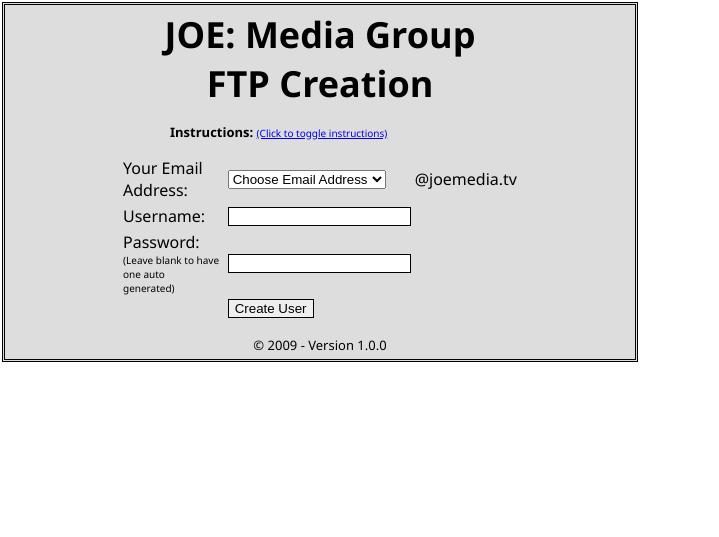
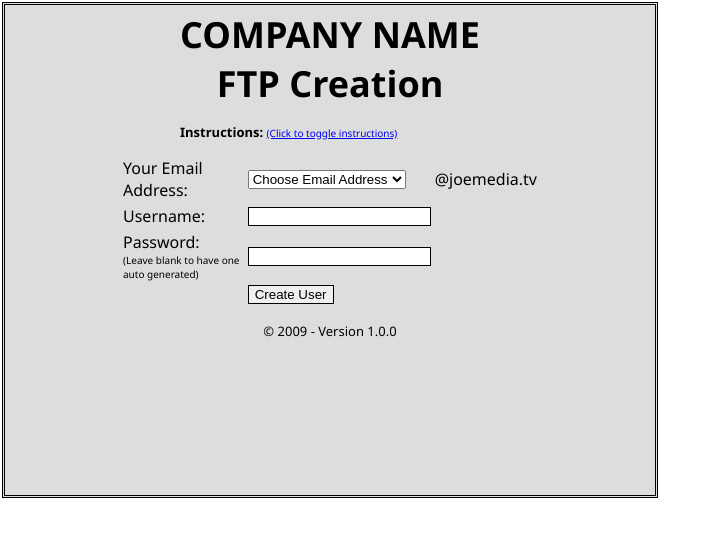
Before and after one commit to Chealion/chealion-old, a PHP site: page /ftp.php in a window 1280 px wide. Shown: the top 537 px of the page, without its empty margins (0-719 px from the left). Run offline with PHP 8.4, Linux system fonts and the light colour scheme.

Commit message:
Rumpus version 1.0 completion: Create FTP 1.0.0, rumpusAddUser.py 1.1.1

```diff
--- a/Custom/Rumpus/ftp.php
+++ b/Custom/Rumpus/ftp.php
@@ -1,16 +1,6 @@
 <?php
 
 /*
-Implementation Notes:
-
-1) Check IP - if not local not an error saying off site creation is disabled.
-2) JavaScript check on username onblur
-3) Design for 640x480 window.
-4) HTML Form
-5) Spit back the output of the command in a special section
-6) Check for $_GET["username"] if it exists in list of users.
-
-
 FTP Creation Page
 (c) 2009 Micheal Jones
 */
@@ -24,7 +14,9 @@
 	$output = "";
 	$return = 0;
 
-	exec("/opt/local/bin/python2.5 /Volumes/MailRAID/websites/jmg/internalapps/rumpusAddUser.py $emailAddress $username $password", &$output, &$return);
+	// **** CHANGE
+	$cmd = "/PATH/TO/python2.5 /PATH/TO/rumpusAddUser.py \"$emailAddress\" \"$username\" \"$password\"";
+	exec($cmd, &$output, &$return);
 }
 
 if(isset($_GET["username"]))
@@ -32,14 +24,15 @@
 else
 	$username = "";
 
-$users = array("howardw", "iand", "mattg", "michealj", "mikes", "missyv", "reception", "support");
+// **** CHANGE
+$users = array("fill", "in", "user", "names", "here");
 
 
 ?>
 
 <html>
 	<head>
-		<title>Joe Media FTP Creation</title>
+		<title>FTP Creation</title>
 		<script type="text/javascript">
 			<!--
 			var validUser = false;
@@ -51,6 +44,8 @@
 			}
 
 			function checkInput() {
+				//In case username still has focus.
+				validateUsername();
 
 				if(validUser && validEmail) {
 					var e = document.getElementById("ftp_creation");
@@ -77,21 +72,23 @@
 			}
 
 			function validateUsername() {
+				var e = document.getElementById("progressIndicator");
+				e.style.display = "block";
 				var username = document.getElementById("username").value;
 
 				if(window.ActiveXObject)
 					k = new ActiveXObject("Microsoft.XMLHTTP");
 
-				k.open("POST", "http://www.joemedia.tv/internalapps/checkUser.php?username=" + username);
+				// **** CHANGE
+				k.open("POST", "http://www.domain.com/path/to/checkUser.php?username=" + username);
 				k.send(null);
-				var e = document.getElementById("progressIndicator");
-				e.style.display = "";
+
 				k.onreadystatechange = function() {
+					if(k.readyState == 4) {
 						var exists = k.responseText;
-					alert(exists);
 						e = document.getElementById("username");
 						var error = document.getElementById("error");
-					if(!exists) {
+						if(exists == "false") {
 							validUser = true;
 							if(e.style.background != "")
 								e.style.background = "";
@@ -101,8 +98,12 @@
 							e.style.background = "#ff0000";
 							error.innerHTML = "Username already exists";
 						}
+						e = document.getElementById("progressIndicator");
+						e.style.display = "none";
 					}
 				}
+			}
+
 
 			function validateEmail() {
 				var email = document.getElementById("email");
@@ -129,6 +130,8 @@
 					background: #ddd;
 					margin: 2px;
 					padding: 5px;
+					width: 640px;
+					min-height: 480px;
 				}
 			#header {
 					font-weight: bold;
@@ -145,7 +148,7 @@
 			#instructions {
 				display: none;
 			}
-			form {  width: 400px;
+			form {  width: 420px;
 					margin: 0 auto;
 					padding: 0;
 			}
@@ -163,8 +166,13 @@
 			#progressIndicator {
 					display: none;
 			}
-			#error {
-				display: none;
+			#infoBox {
+					text-align: center;
+					margin: 5px auto;
+					padding: 5px;
+					border-width: 1px 0px 1px 0;
+					border: solid #000;
+					width: 430px;
 			}
 			#copyright {
 					font-size: small;
@@ -177,7 +185,7 @@
 	<body>
 		<div id="box">
 			<div id="header">
-				JOE: Media Group <br />FTP Creation
+				COMPANY NAME<br />FTP Creation
 			</div>
 			<div id="subheader">
 				<strong>Instructions:</strong> <a href="#" onclick="toggleInstructions();"><span id="instruction" class="small">(Click to toggle instructions)</span></a><br />
@@ -192,8 +200,10 @@
 			</div>
 			<?php
 
-			if(isset($_POST["submission"]))
-				print_r($output);
+			if(isset($_POST["submission"])) {
+				//We will show the details here in version 1.5.0 additionally have the Cocoa app automount the mail mount
+				print "<div id=\"infoBox\">Created! Please check your email for the username and password details</div>";
+			}
 
 			?>
 			<form id="ftp_creation" name="ftp" method="POST" action="">
@@ -221,7 +231,7 @@
 						<td>@joemedia.tv</td>
 					</tr>
 					<tr><td><label>Username:</label></td>
-						<td><input type="text" name="username" id="username" onblur="validateUsername();" /></td><td><img src="indicator.gif" id="progressIndicator" /><span id="error">ERROR TEXT</span></td>
+						<td><input type="text" name="username" id="username" onblur="validateUsername();" /></td><td><img src="indicator.gif" id="progressIndicator" /><span id="error" class="small"></span></td>
 					</tr>
 					<tr>
 						<td><label>Password:<br /><span class="small">(Leave blank to have one auto generated)</span></label></td>
```
Also changed, not shown: Custom/Rumpus/checkUser.php (+7 -2 lines), Custom/Rumpus/indicator.gif (added), 5 other files. Lines whose indentation alone changed are shown as unchanged.
